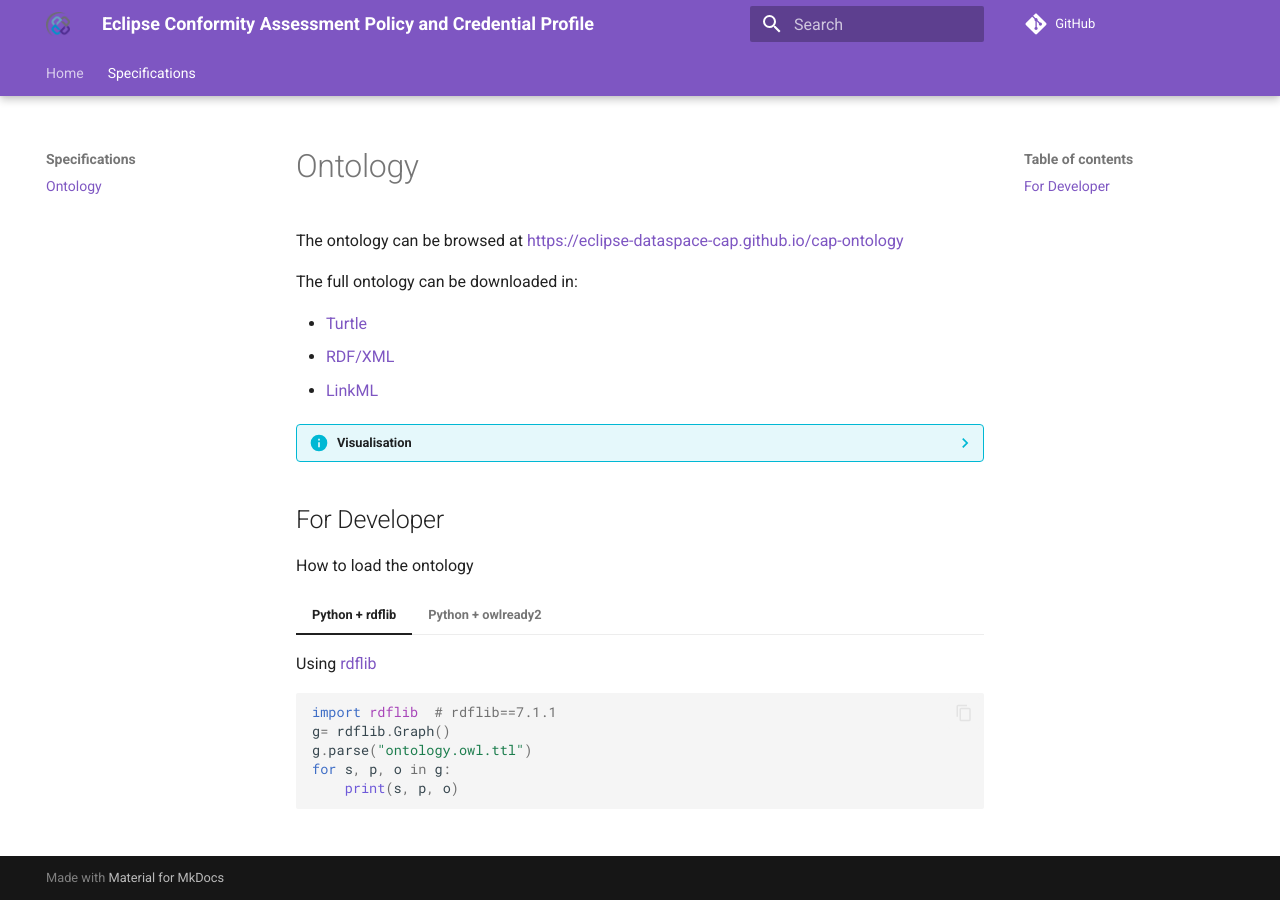
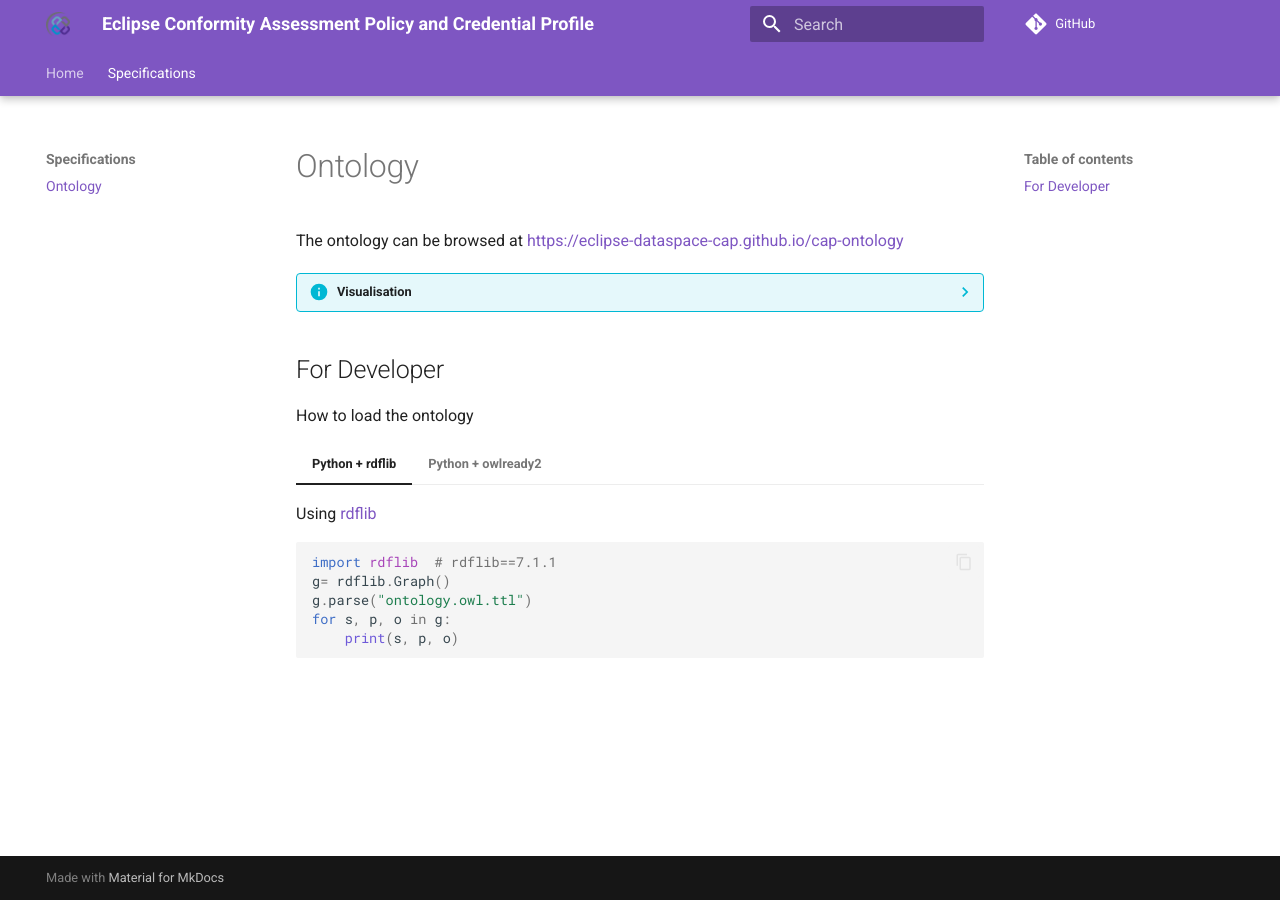
Before and after one commit to eclipse-dataspace-cap/eclipse-dataspace-cap.github.io, an MkDocs documentation site: the page built from docs/ontology.md, in a window 1280 px wide. Built offline with MkDocs 1.6.1 and Material for MkDocs 9.7.7, drawn with Linux system fonts in a browser that asks for light colours; comment, search, counter and statistics services are not loaded.

Commit message:
doc: update link to latest ontology release

```diff
--- a/docs/ontology.md
+++ b/docs/ontology.md
@@ -2,14 +2,8 @@
 
 The ontology can be browsed at <https://eclipse-dataspace-cap.github.io/cap-ontology>
 
-The full ontology can be downloaded in:
-
-- [Turtle](https://eclipse-dataspace-cap.github.io/cap-ontology/ontology/ontology.owl.ttl)
-- [RDF/XML](https://eclipse-dataspace-cap.github.io/cap-ontology/ontology/ontology.owl.xml)
-- [LinkML](https://eclipse-dataspace-cap.github.io/cap-ontology/ontology/ontology.linkml.yml)
-
 ???info "Visualisation"
-    A 3rd-party visualisation tool is available [here](https://service.tib.eu/webvowl/#iri=https://eclipse-dataspace-cap.github.io/cap-ontology/ontology/ontology.owl.ttl).
+    A 3rd-party visualisation tool is available [here](https://service.tib.eu/webvowl/#iri=https://github.com/eclipse-dataspace-cap/cap-ontology/releases/download/v2.0.1/cap.owl.ttl).
 
     ![Image webVOWL](figures/webVOWL-sample.png){ width="300" }
 
```
